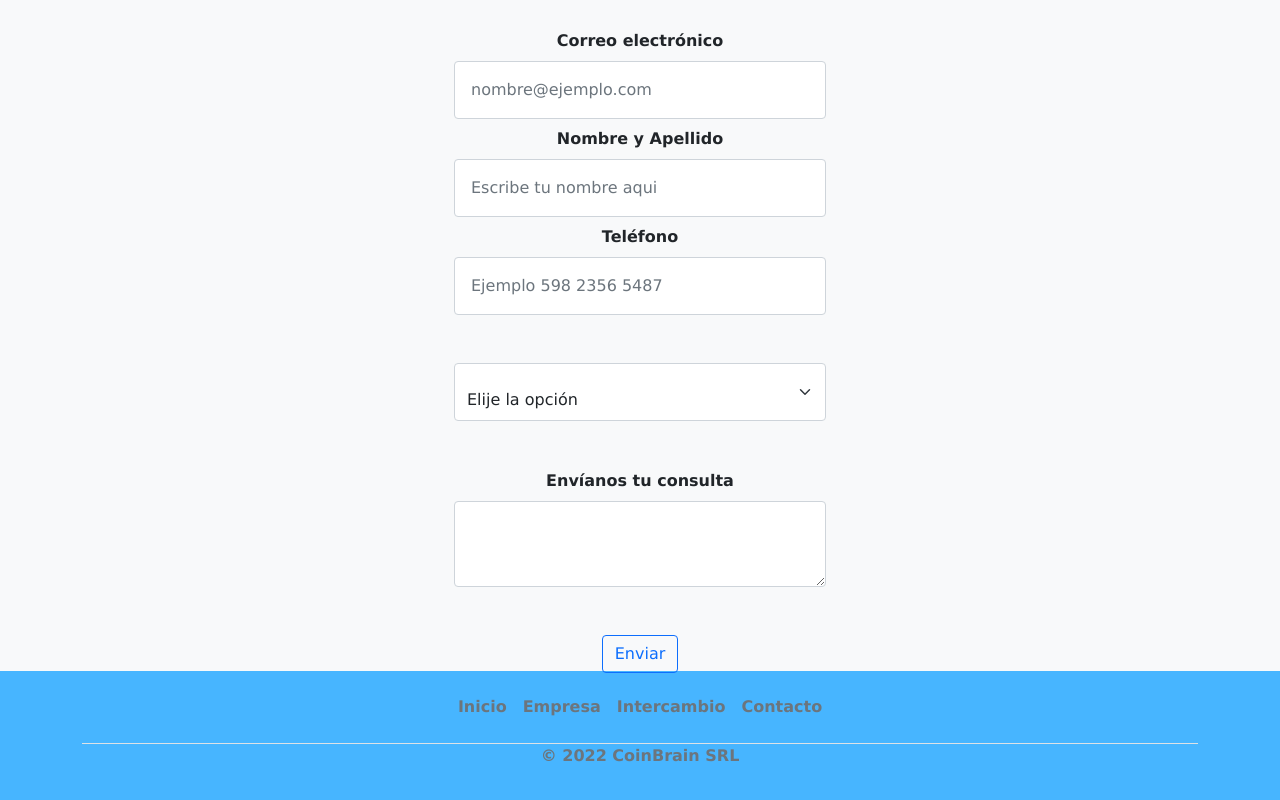
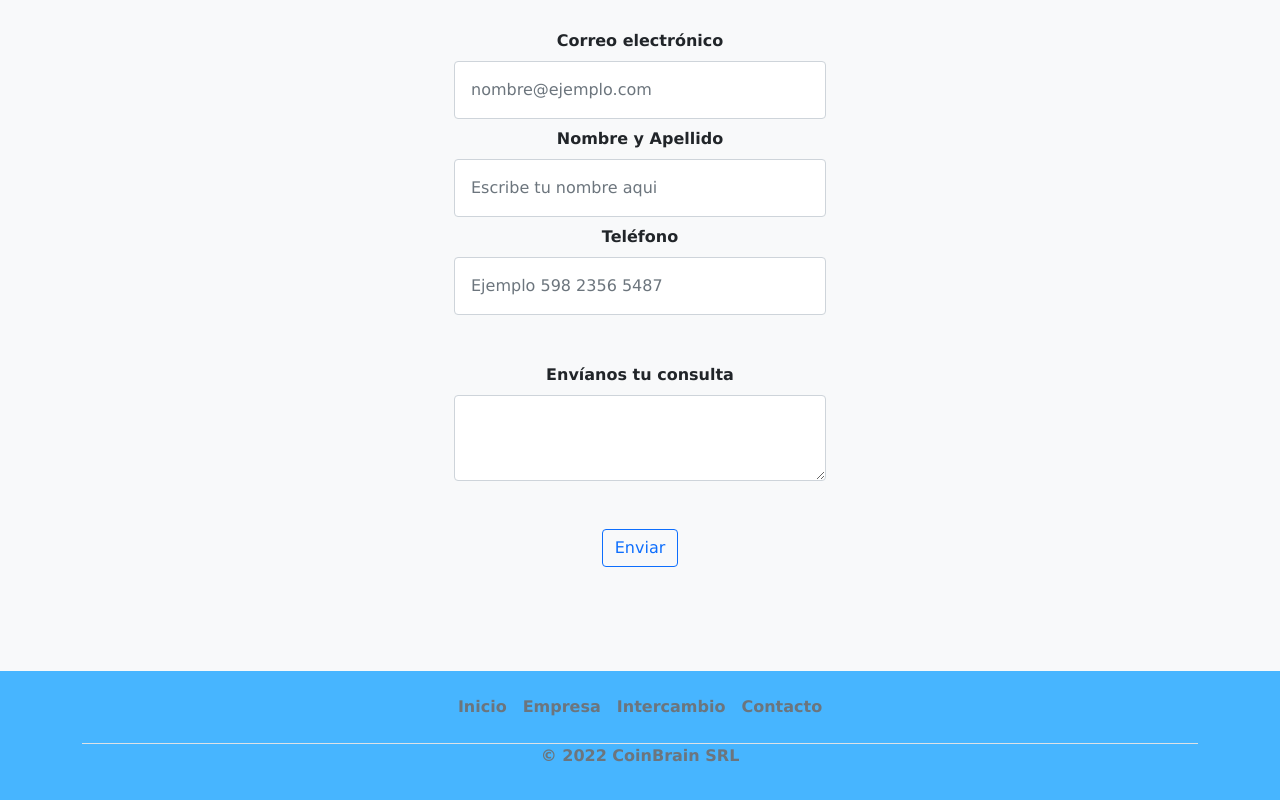
Before and after one commit to martinfyic/CoinBrain, a plain HTML site: page index.html in a window 1280 px wide. Shown: the part 2672-3472 px from the top of the page. Drawn offline with nearby package versions, Linux system fonts and the light colour scheme.

Commit message:
envio correccion tutor

```diff
--- a/index.html
+++ b/index.html
@@ -147,14 +147,6 @@
                 <label for="Input3" class="form-label pt-2">Teléfono</label>
                 <input type="number" class="form-control p-3" id="Input3" placeholder="Ejemplo 598 2356 5487">
             </div>
-            <div class="form-floating my-5 col-md-4 offset-md-4">
-                <select class="form-select" id="floatingSelect" aria-label="Floating label select example">
-                    <option selected>Elije la opción</option>
-                    <option value="1">Consulta</option>
-                    <option value="2">Intercambio de divisas</option>
-                    <option value="3">Trabaja con nosotros</option>
-                </select>
-            </div>
             <div class="my-5 col-md-4 offset-md-4">
                 <label for="exampleFormControlTextarea1" class="form-label">Envíanos tu consulta</label>
                 <textarea class="form-control" id="exampleFormControlTextarea1" rows="3"></textarea>
--- a/js/formulario.js
+++ b/js/formulario.js
@@ -25,6 +25,9 @@ function validarForm() {
     } else {
         validacionform.innerHTML = "";
     }
+    if (email !== "" || nombre !== "" || telefono !== "" ) {
+        validacionform.innerHTML = "<p class='text-white text-center bg-success container pb-3 mx-3'> Formulario enviado correctamente </p>";
+    }
 }
 
 document.getElementById("btn_enviar").addEventListener("click", validarForm);
```
